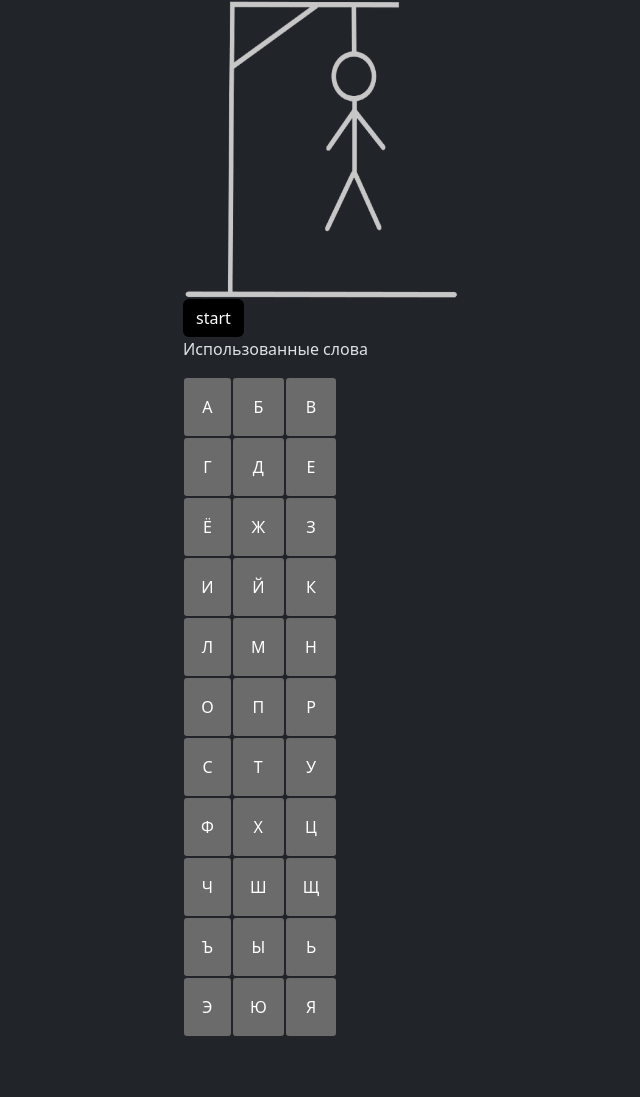
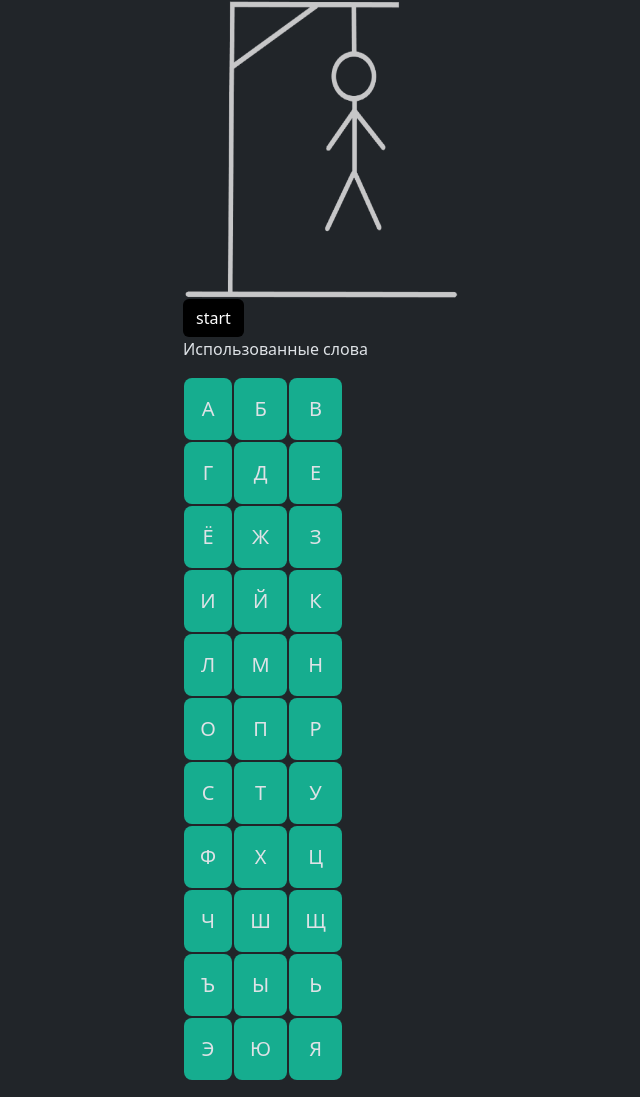
Before and after one commit to 0blackcat/web-gallows-game, a Flask app: page /main-page in a window 1280 px wide. Shown: the part 202-1299 px from the top of the page, without its empty margins (105-745 px from the left). Before the commit the page ends 1238 px from the top, so only its background shows below. Run offline with Flask 3, Linux system fonts and the light colour scheme.

Commit message:
Изменить цвет кнопок

```diff
--- a/templates/main_page.html
+++ b/templates/main_page.html
@@ -16,59 +16,59 @@
         <li>
             <table>
                 <tr>
-                    <td><input class="letter" type="button" value="А"></td>
-                    <td><input class="letter" type="button" value="Б"></td>
-                    <td><input class="letter" type="button" value="В"></td>
+                    <td><input class="letter btn btn-lg" style="background-color:rgb(22, 173, 143);" type="button" value="А"></td>
+                    <td><input class="letter btn btn-lg" style="background-color:rgb(22, 173, 143);" type="button" value="Б"></td>
+                    <td><input class="letter btn btn-lg" style="background-color:rgb(22, 173, 143);" type="button" value="В"></td>
                 </tr>
                 <tr>
-                    <td><input class="letter" type="button" value="Г"></td>
-                    <td><input class="letter" type="button" value="Д"></td>
-                    <td><input class="letter" type="button" value="Е"></td>
+                    <td><input class="letter btn btn-lg" style="background-color:rgb(22, 173, 143);" type="button" value="Г"></td>
+                    <td><input class="letter btn btn-lg" style="background-color:rgb(22, 173, 143);" type="button" value="Д"></td>
+                    <td><input class="letter btn btn-lg" style="background-color:rgb(22, 173, 143);" type="button" value="Е"></td>
                 </tr>
                 <tr>
-                    <td><input class="letter" type="button" value="Ё"></td>
-                    <td><input class="letter" type="button" value="Ж"></td>
-                    <td><input class="letter" type="button" value="З"></td>
+                    <td><input class="letter btn btn-lg" style="background-color:rgb(22, 173, 143);" type="button" value="Ё"></td>
+                    <td><input class="letter btn btn-lg" style="background-color:rgb(22, 173, 143);" type="button" value="Ж"></td>
+                    <td><input class="letter btn btn-lg" style="background-color:rgb(22, 173, 143);" type="button" value="З"></td>
                 </tr>
                 <tr>
-                    <td><input class="letter" type="button" value="И"></td>
-                    <td><input class="letter" type="button" value="Й"></td>
-                    <td><input class="letter" type="button" value="К"></td>
+                    <td><input class="letter btn btn-lg" style="background-color:rgb(22, 173, 143);" type="button" value="И"></td>
+                    <td><input class="letter btn btn-lg" style="background-color:rgb(22, 173, 143);" type="button" value="Й"></td>
+                    <td><input class="letter btn btn-lg" style="background-color:rgb(22, 173, 143);" type="button" value="К"></td>
                 </tr>
                 <tr>
-                    <td><input class="letter" type="button" value="Л"></td>
-                    <td><input class="letter" type="button" value="М"></td>
-                    <td><input class="letter" type="button" value="Н"></td>
+                    <td><input class="letter btn btn-lg" style="background-color:rgb(22, 173, 143);" type="button" value="Л"></td>
+                    <td><input class="letter btn btn-lg" style="background-color:rgb(22, 173, 143);" type="button" value="М"></td>
+                    <td><input class="letter btn btn-lg" style="background-color:rgb(22, 173, 143);" type="button" value="Н"></td>
                 </tr>
                 <tr>
-                    <td><input class="letter" type="button" value="О"></td>
-                    <td><input class="letter" type="button" value="П"></td>
-                    <td><input class="letter" type="button" value="Р"></td>
+                    <td><input class="letter btn btn-lg" style="background-color:rgb(22, 173, 143);" type="button" value="О"></td>
+                    <td><input class="letter btn btn-lg" style="background-color:rgb(22, 173, 143);" type="button" value="П"></td>
+                    <td><input class="letter btn btn-lg" style="background-color:rgb(22, 173, 143);" type="button" value="Р"></td>
                 </tr>
                 <tr>
-                    <td><input class="letter" type="button" value="С"></td>
-                    <td><input class="letter" type="button" value="Т"></td>
-                    <td><input class="letter" type="button" value="У"></td>
+                    <td><input class="letter btn btn-lg" style="background-color:rgb(22, 173, 143);" type="button" value="С"></td>
+                    <td><input class="letter btn btn-lg" style="background-color:rgb(22, 173, 143);" type="button" value="Т"></td>
+                    <td><input class="letter btn btn-lg" style="background-color:rgb(22, 173, 143);" type="button" value="У"></td>
                 </tr>
                 <tr>
-                    <td><input class="letter" type="button" value="Ф"></td>
-                    <td><input class="letter" type="button" value="Х"></td>
-                    <td><input class="letter" type="button" value="Ц"></td>
+                    <td><input class="letter btn btn-lg" style="background-color:rgb(22, 173, 143);" type="button" value="Ф"></td>
+                    <td><input class="letter btn btn-lg" style="background-color:rgb(22, 173, 143);" type="button" value="Х"></td>
+                    <td><input class="letter btn btn-lg" style="background-color:rgb(22, 173, 143);" type="button" value="Ц"></td>
                 </tr>
                 <tr>
-                    <td><input class="letter" type="button" value="Ч"></td>
-                    <td><input class="letter" type="button" value="Ш"></td>
-                    <td><input class="letter" type="button" value="Щ"></td>
+                    <td><input class="letter btn btn-lg" style="background-color:rgb(22, 173, 143);" type="button" value="Ч"></td>
+                    <td><input class="letter btn btn-lg" style="background-color:rgb(22, 173, 143);" type="button" value="Ш"></td>
+                    <td><input class="letter btn btn-lg" style="background-color:rgb(22, 173, 143);" type="button" value="Щ"></td>
                 </tr>
                 <tr>
-                    <td><input class="letter" type="button" value="Ъ"></td>
-                    <td><input class="letter" type="button" value="Ы"></td>
-                    <td><input class="letter" type="button" value="Ь"></td>
+                    <td><input class="letter btn btn-lg" style="background-color:rgb(22, 173, 143);" type="button" value="Ъ"></td>
+                    <td><input class="letter btn btn-lg" style="background-color:rgb(22, 173, 143);" type="button" value="Ы"></td>
+                    <td><input class="letter btn btn-lg" style="background-color:rgb(22, 173, 143);" type="button" value="Ь"></td>
                 </tr>
                 <tr>
-                    <td><input class="letter" type="button" value="Э"></td>
-                    <td><input class="letter" type="button" value="Ю"></td>
-                    <td><input class="letter" type="button" value="Я"></td>
+                    <td><input class="letter btn btn-lg" style="background-color:rgb(22, 173, 143);" type="button" value="Э"></td>
+                    <td><input class="letter btn btn-lg" style="background-color:rgb(22, 173, 143);" type="button" value="Ю"></td>
+                    <td><input class="letter btn btn-lg" style="background-color:rgb(22, 173, 143);" type="button" value="Я"></td>
                 </tr>
             </table>
         </li>
```
